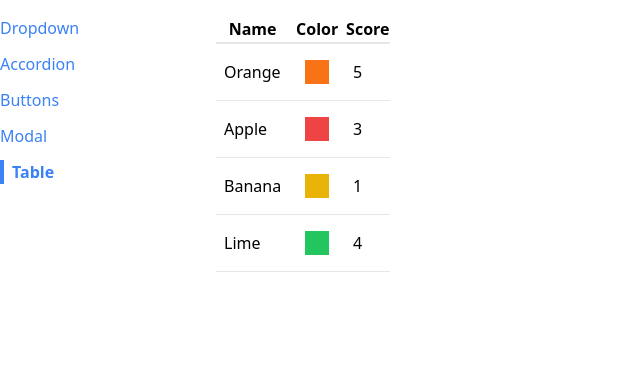
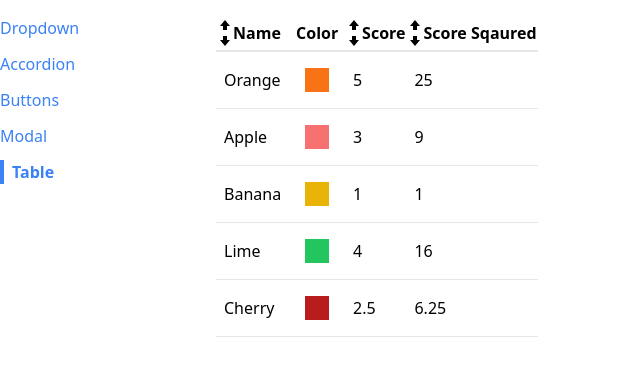
Before and after one commit to gvpinto/reactjs-comps, a React (Create React App) app: page /table in a window 1280 px wide. Shown: the top 376 px of the page, without its empty margins (0-640 px from the left). Built offline with nearby package versions, Linux system fonts and the light colour scheme.

Commit message:
Section 16. Completed

```diff
--- /dev/null
+++ b/src/components/SortableTable.js
@@ -0,0 +1,108 @@
+import { GoArrowUp, GoArrowDown } from 'react-icons/go';
+import { useState } from "react";
+import Table from "./Table";
+
+function SortableTable(props) {
+
+    const [sortOrder, setSortOrder] = useState(null);
+    const [sortBy, setSortBy] = useState(null);
+    const { config, data } = props;
+
+    const handleClick = (label) => {
+
+        if (sortBy && label !== sortBy) {
+            setSortOrder('asc');
+            setSortBy(label);
+            return;
+        }
+
+        if (sortOrder === null) {
+            setSortOrder('asc');
+            setSortBy(label);
+        } else if (sortOrder === 'asc') {
+            setSortOrder('desc');
+            setSortBy(label);
+        } else if (sortOrder === 'desc') {
+            setSortOrder(null);
+            setSortBy(null);
+        }
+    };
+
+    const updatedConfig = config.map((column) => {
+        if (!column.sortValue) {
+            return column;
+        }
+
+        return {
+            ...column,
+            header: () => (
+                <th className='cursor-pointer hover:bg-gray-100' onClick={() => handleClick(column.label)}>
+                    <div className='flex items-center'>
+                        {getIcons(column.label, sortBy, sortOrder)}
+                        {column.label}
+                    </div>
+                </th>)
+        };
+    });
+
+    let sortedData = data;
+
+    if (sortBy && sortOrder) {
+
+
+        const { sortValue } = config.find((column) => column.label === sortBy);
+
+        sortedData = [...data].sort((a, b) => {
+
+            const valueA = sortValue(a);
+            const valueB = sortValue(b);
+
+            const reverseOrder = sortOrder === 'asc' ? 1 : -1;
+
+            if (typeof valueA === 'string') {
+                return valueA.localeCompare(valueB) * reverseOrder;
+            } else {
+                return (valueA - valueB) * reverseOrder;
+            }
+
+        });
+
+    }
+
+    return (
+        < Table {...props} data={sortedData} config={updatedConfig} />
+    );
+}
+
+function getIcons(label, sortBy, sortOrder) {
+    if (label !== sortBy) {
+        return (
+            <div>
+                <GoArrowUp />
+                <GoArrowDown />
+            </div>
+        );
+    }
+
+    if (sortOrder === null) {
+        return (
+            <div>
+
+            </div>
+        );
+    } else if (sortOrder === 'asc') {
+        return (
+            <div>
+                <GoArrowUp />
+            </div>
+        );
+    } else if (sortOrder === 'desc') {
+        return (
+            <div>
+                <GoArrowDown />
+            </div>
+        );
+    }
+}
+
+export default SortableTable;
--- a/src/components/Table.js
+++ b/src/components/Table.js
@@ -1,11 +1,24 @@
+import { Fragment } from "react";
+
 function Table({ data, config, keyFn }) {
 
+    // Render Headers
     const renderedHeaders = config.map((column) => {
-        return (
-            <th key={column.label}>{column.label}</th>
-        );
+
+        // Fragment is a placeholder component provided by react when there is need
+        // where a real component or html tag cannot be used
+        if (column.header) {
+            return (<Fragment key={column.label}>{column.header()}</Fragment>);
+        } else {
+            return (<th key={column.label}>{column.label}</th>);
+        }
+
     });
+
+    // Render Rows
     const renderedRows = data.map(rowData => {
+
+        // Render Cells
         const renderedCells = config.map((column) => {
             return (
                 <td className="p-2" key={column.label}>
@@ -20,6 +33,7 @@ function Table({ data, config, keyFn }) {
         );
     });
 
+    // Render Table
     return (
         <table className="table-auto border-spacing-2">
             <thead>
--- a/src/pages/TablePage.js
+++ b/src/pages/TablePage.js
@@ -1,18 +1,21 @@
-import Table from '../components/Table';
+// import Table from '../components/Table';
+import SortableTable from '../components/SortableTable';
 
 function TablePage() {
 
     const data = [
         { name: 'Orange', color: 'bg-orange-500', score: 5 },
-        { name: 'Apple', color: 'bg-red-500', score: 3 },
+        { name: 'Apple', color: 'bg-red-400', score: 3 },
         { name: 'Banana', color: 'bg-yellow-500', score: 1 },
         { name: 'Lime', color: 'bg-green-500', score: 4 },
+        { name: 'Cherry', color: 'bg-red-700', score: 2.5 },
     ];
 
     const config = [
         {
             label: 'Name',
-            render: (fruit) => fruit.name
+            render: (fruit) => fruit.name,
+            sortValue: (fruit) => fruit.name
         },
         {
             label: 'Color',
@@ -20,8 +23,14 @@ function TablePage() {
         },
         {
             label: 'Score',
-            render: (fruit) => fruit.score
-        }
+            render: (fruit) => fruit.score,
+            sortValue: (fruit) => fruit.score
+        },
+        {
+            label: 'Score Sqaured',
+            render: (fruit) => fruit.score ** 2,
+            sortValue: (fruit) => fruit.score ** 2
+        },
     ];
 
     const keyFn = (fruit) => {
@@ -29,7 +38,7 @@ function TablePage() {
     };
     return (
         <div>
-            <Table data={data} config={config} keyFn={keyFn} />
+            <SortableTable data={data} config={config} keyFn={keyFn} />
         </div>
     );
 }
```
